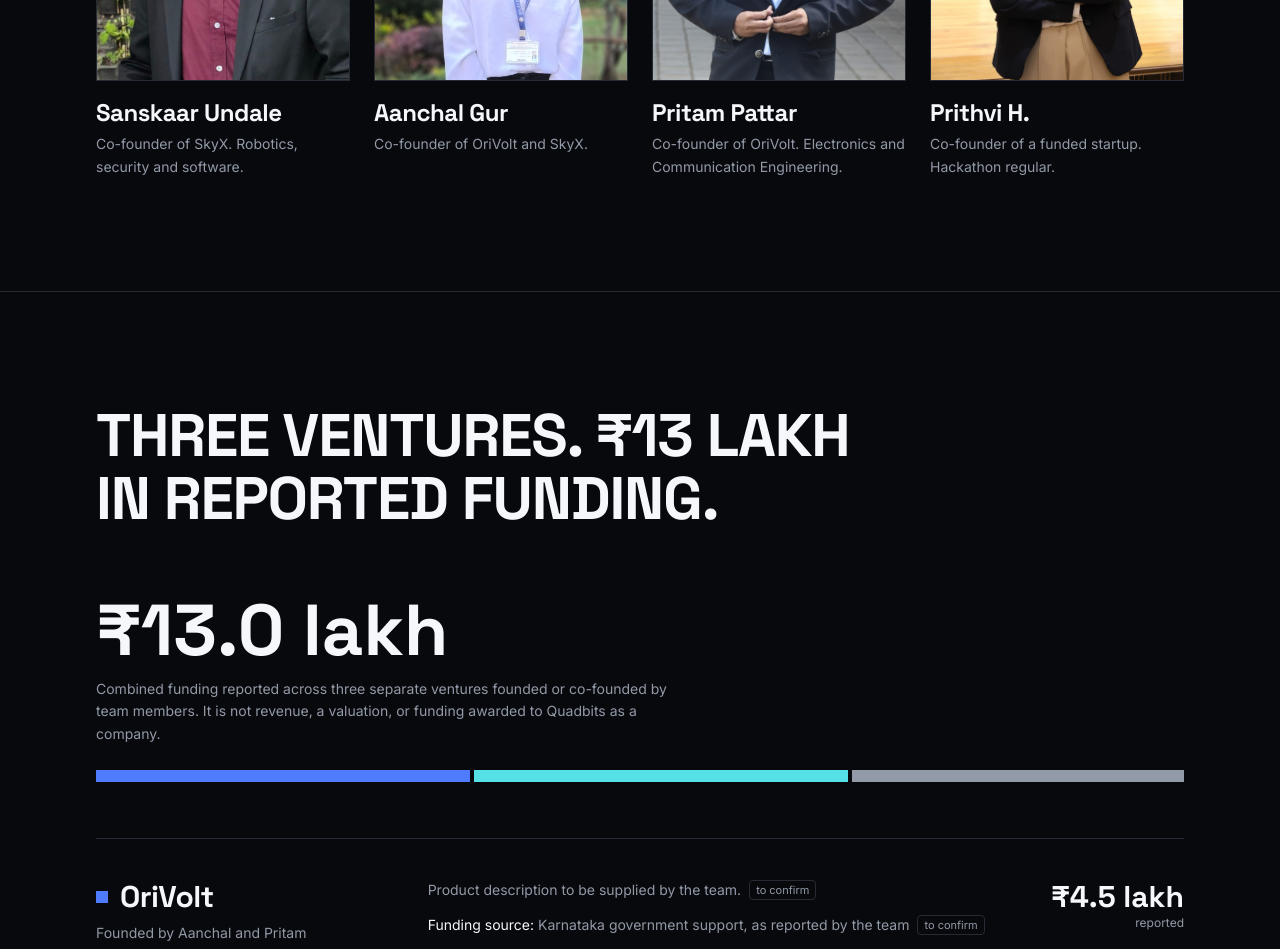
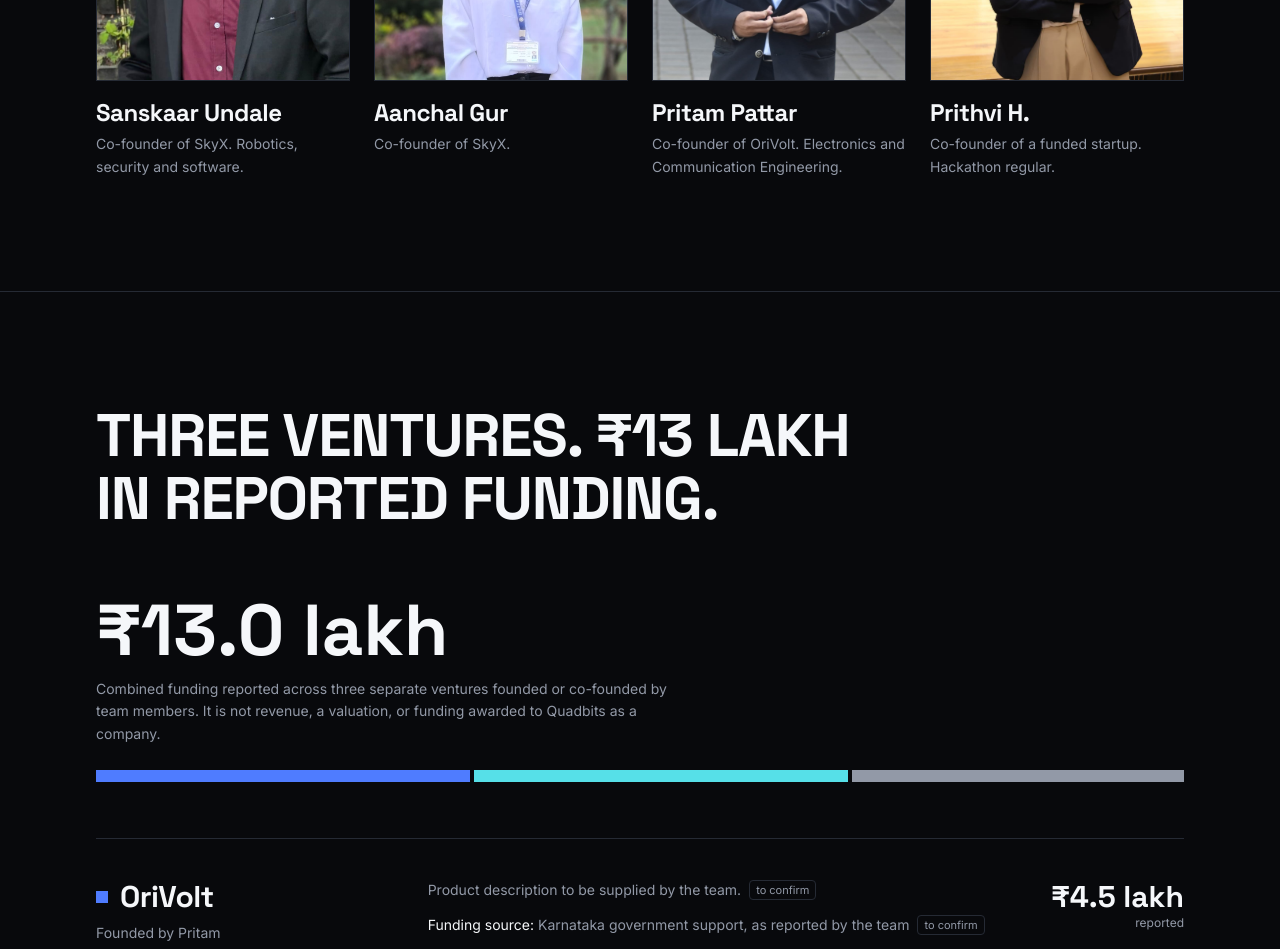
Before and after one commit to SanskaarUndale21/Quadbits, a Next.js app: page / in a window 1280 px wide. Shown: the part 2340-3289 px from the top of the page. Built offline with nearby package versions, Linux system fonts and the light colour scheme.

Commit message:
Remove Aanchal as OriVolt co-founder

```diff
--- a/data/projects.ts
+++ b/data/projects.ts
@@ -29,9 +29,9 @@
     name: "OriVolt",
     category: "Startup products",
     problem: "To be supplied by the team.",
-    solution: "A venture co-founded by Aanchal and Pritam.",
+    solution: "A venture co-founded by Pritam.",
     stack: [],
-    members: ["aanchal", "pritam"],
+    members: ["pritam"],
     status: "Awaiting team input",
   },
   {
--- a/data/team.ts
+++ b/data/team.ts
@@ -31,11 +31,11 @@
     id: "aanchal",
     name: "Aanchal Gur",
     photo: "/team/aanchal.jpeg",
-    headline: "Co-founder of OriVolt and SkyX.",
+    headline: "Co-founder of SkyX.",
     statement: "Personal statement to be supplied.",
     technical: [ok("Cybersecurity and CTF problem-solving"), tbc("Robotics, with Sanskaar")],
-    nonTechnical: [ok("Internship experience"), ok("Founder across two ventures")],
-    startups: [ok("Co-founder of OriVolt"), ok("Co-founder of SkyX")],
+    nonTechnical: [ok("Internship experience"), ok("Startup founder")],
+    startups: [ok("Co-founder of SkyX")],
     hackathons: [ok("About 4 hackathons")],
     awards: [ok("First place, Agamya Cybertech Hackathon (CTF) with Sanskaar, ₹50,000")],
     projects: [tbc("Robotics initiatives with Sanskaar. Exact project and status to be confirmed")],
--- a/data/ventures.ts
+++ b/data/ventures.ts
@@ -4,7 +4,7 @@
   {
     id: "orivolt",
     name: "OriVolt",
-    founders: ["aanchal", "pritam"],
+    founders: ["pritam"],
     fundingLakh: 4.5,
     source: { text: "Karnataka government support, as reported by the team", confirm: true },
     description: { text: "Product description to be supplied by the team.", confirm: true },
```
